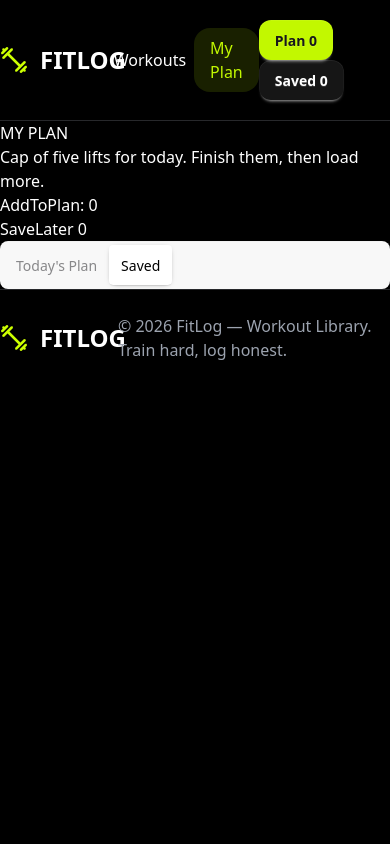
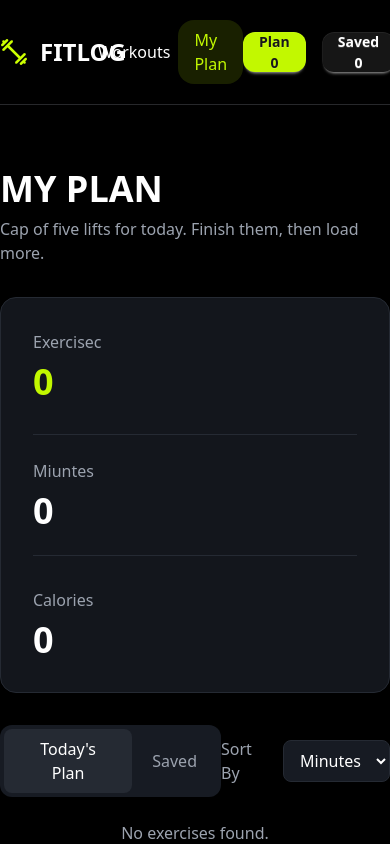
Before and after one commit to sagorhowlader1/fitlog-workout-library, a Next.js app: page /my-plan in a window 390 px wide. Shown: the top 844 px of the page. Built offline with nearby package versions, Linux system fonts and the light colour scheme.

Commit message:
added an saved and today tab complete

```diff
--- a/src/app/allLibrary/[id]/page.tsx
+++ b/src/app/allLibrary/[id]/page.tsx
@@ -1,4 +1,4 @@
-import AddToPlanBtn from "@/components/myPlanDetails/AddToPlanBtn";
+import AddToPlanBtn from "@/components/myPlanDetails/AddToPlan";
 import SeveLater from "@/components/myPlanDetails/SeveLater";
 import { ILibraryType } from "@/types/type";
 import Image from "next/image";
--- a/src/app/allLibrary/page.tsx
+++ b/src/app/allLibrary/page.tsx
@@ -8,6 +8,7 @@ const Page = () => {
     return (
         <div>
             all library | Total addToPlan: {addToPlan.length} <br /> | Total saveLater: {saveLater.length}
+
         </div>
     );
 };
--- a/src/app/my-plan/page.tsx
+++ b/src/app/my-plan/page.tsx
@@ -1,33 +1,171 @@
 "use client";
+
+import PlanCard from "@/components/todayPlan/PlanCard";
 import { MyPlanContext } from "@/context/MyPlanContext";
-import React, { useContext } from "react";
+import { ILibraryType } from "@/types/type";
+import React, { useContext, useMemo, useState } from "react";
 
 const MyPlan = () => {
   const { addToPlan, saveLater } = useContext(MyPlanContext);
-  console.log(addToPlan, saveLater, "addToPlan, saveLater");
+
+  const [activeTab, setActiveTab] = useState<"today" | "saved">(
+    "today"
+  );
+
+  const [sortBy, setSortBy] = useState<
+    "minutes" | "calories" | "rating"
+  >("minutes");
+
+  const [selectedExercise, setSelectedExercise] = useState<ILibraryType | null>(null);
+
+  const currentPlan = activeTab === "today" ? addToPlan : saveLater;
+
+  const totalMinutes = currentPlan.reduce(
+    (total, item) => total + Number(item.duration),
+    0
+  );
+
+  const totalCalories = currentPlan.reduce(
+    (total, item) => total + Number(item.caloriesBurned),
+    0
+  );
+
+  const exercises = useMemo(() => {
+    const list =
+    activeTab === "today"
+    ? [...addToPlan] : [...saveLater];
+
+
+    if(sortBy === "minutes") {
+      return list.sort(
+        (a, b) => b.duration - a.duration
+      );
+    }
+
+
+    if(sortBy === "calories") {
+      return list.sort(
+        (a, b) =>
+          b.caloriesBurned - a.caloriesBurned
+      );
+    }
+
+    return list.sort(
+      (a, b) => b.rating - a.rating
+    );
+
+  }, [activeTab, addToPlan, saveLater, sortBy]);
+
+
   return (
     <div className="container mx-auto">
-      <div>
-        <h2 className="uppercase">My Plan</h2>
-        <p>Cap of five lifts for today. Finish them, then load more.</p>
-      </div>
-      AddToPlan: {addToPlan.length} <br /> SaveLater {saveLater.length}
-      {/* name of each tab group should be unique */}
-      <div className="tabs tabs-box text-black">
-        <input
-          type="radio"
-          name="my_tabs_1"
-          className="tab"
-          aria-label={`Today's Plan`}
+      <div className="py-16">
+        <div>
+          <h2 className="uppercase font-bold text-4xl">My Plan</h2>
+          <p className="text-[#9CA3AF] py-2">
+            Cap of five lifts for today. Finish them, then load more.
+          </p>
+        </div>
 
-        />
-        <input
-          type="radio"
-          name="my_tabs_1"
-          className="tab"
-          aria-label="Saved"
-          defaultChecked
-        />
+        <div className="mt-6 border border-[#252a33] bg-[#13161c] rounded-2xl p-8">
+          <div className="grid grid-cols-1 md:grid-cols-3 gap-8">
+            <div>
+              <p className="text-[#9CA3AF]">Exercisec</p>
+              <h2 className="text-[#C2F800] text-4xl font-bold mt-2">
+                {addToPlan.length}
+              </h2>
+            </div>
+
+            <div className="border-y md:border-y-0 md:border-x border-[#252a33] px-0 md:px-8 py-6 md:py-0">
+              <p className="text-[#9CA3AF]">Miuntes</p>
+              <h2 className="text-white text-4xl font-bold mt-2">
+                {totalMinutes}
+              </h2>
+            </div>
+
+            <div>
+              <p className="text-[#9CA3AF]">Calories</p>
+              <h2 className="text-white text-4xl font-bold mt-2">
+                {totalCalories}
+              </h2>
+            </div>
+
+          </div>
+        </div>
+
+
+        <div className="mt-8 flex justify-between items-center">
+          <div className="flex bg-[#171b23] rounded-xl p-1">
+            <button
+            onClick={() => setActiveTab("today")}
+            className={`px-5 py-2 rounded-lg cursor-pointer ${
+              activeTab === "today" ? "bg-[#252a33] text-white" : "text-[#9CA3AF]"
+            }`}
+            >
+              {`Today's`} Plan
+            </button>
+
+            <button
+            onClick={() => setActiveTab("saved")}
+            className={`px-5 py-2 rounded-lg cursor-pointer ${
+              activeTab === "saved" ? "bg-[#252a33] text-white" : "text-[#9CA3AF]"
+            }`}>
+              Saved
+              </button>
+          </div>
+
+
+          <div className="flex items-center gap-3">
+            <span className="text-[#9CA3AF]">Sort By</span>
+
+            <select
+            value={sortBy}
+            onChange={(e) =>
+              setSortBy(
+                e.target.value as
+                | "minutes"
+                | "calories"
+                | "rating"
+              )
+            }
+            className="bg-[#171b23] border border-[#252a33] rounded-lg px-3 py-2 text-white outline-none cursor-pointer"
+            >
+              <option value="minutes">Minutes</option>
+              <option value="calories">Calories</option>
+              <option value="rating">Rating</option>
+            </select>
+            </div>
+        </div>
+
+        <div className="mt-6 space-y-4">
+          {exercises.map((item) => (
+            <PlanCard key={item.id} data={item} isSaved={activeTab === "saved"}
+            onViewDetails={setSelectedExercise}
+            />
+          ))}
+
+          {exercises.length === 0 && (
+            <div className="text-[#9CA3AF] text-center">
+              <p>No exercises found.</p>
+            </div>
+          )}
+
+        </div>
+
+        {selectedExercise && (
+          <div className="mt-8 border border-[#252a33] bg-[#13161c] rounded-2xl overflow-hidden">
+            <div className="flex justify-between items-center px-6 py-5 border-b border-[#252a33]">
+                <h2 className="text-white text-2xl font-bold uppercase">View Details</h2>
+            </div>
+
+            <button
+            onClick={() => setSelectedExercise(null)}
+            className="text-white text-xl cursor-pointer"
+            >
+              icon
+            </button>
+          </div>
+        )}
       </div>
     </div>
   );
--- a/src/components/homepage/LibraryCard.tsx
+++ b/src/components/homepage/LibraryCard.tsx
@@ -40,7 +40,7 @@ const LibraryCard = async ({ data }: ILibraryTypeProps) => {
                   alt="Image"
                   className="rounded-t-3xl"
                 />
-                <div className="ml-6 ">
+                <div className="ml-6">
                   <div className="flex items-center gap-2 py-5 uppercase">
                     {data.muscleGroups.map((muscle) => (
                       <p
--- a/src/components/shared/Navbar.tsx
+++ b/src/components/shared/Navbar.tsx
@@ -5,19 +5,12 @@ import Link from "next/link";
 import { usePathname } from "next/navigation";
 import { useContext } from "react";
 import { MyPlanContext } from "@/context/MyPlanContext";
+import { ILibraryType } from "@/types/type";
 
 
-const Navbar = ({data}) => {
-  // const { addToPlan, saveLater } = useContext(MyPlanContext);
-const { addToPlan, setAddToPlan, saveLater, setSaveLater } = useContext(MyPlanContext);
+const Navbar = ({data}: ILibraryType) => {
+  const { addToPlan, saveLater } = useContext(MyPlanContext);
 
-
-  const handleAddToPlan = () =>{
-    setAddToPlan([...addToPlan, data]);
-  };
-  const handleSaveLater = () =>{
-    setSaveLater([...saveLater, data]);
-  };
   const pathname = usePathname()
   return (
     <div className="sticky top-0 z-50">
@@ -41,22 +34,24 @@ const { addToPlan, setAddToPlan, saveLater, setSaveLater } = useContext(MyPlanCo
               </li>
             </ul>
 
-            <div className="gap-4">
-                 <Link href="/my-plan">
+            <div className="gap-4 flex">
+                 <div>
+                  <Link href="/my-plan">
                      <button
-                        onClick={() => handleAddToPlan()}
-                        className="btn rounded-xl border-none bg-[#C2F800]"
-                      >Plan {`${addToPlan.length}`}
+                        className="btn rounded-xl border-none gap-6 bg-[#C2F800]"
+                      >Plan {addToPlan.length}
                   </button>
                  </Link>
+                 </div>
 
-                  <Link href="/my-plan">
+                  <div>
+                    <Link href="/my-plan">
                   <button
-                        onClick={() => handleSaveLater()}
                         className="btn rounded-xl border-none bg-[#eaebe618] text-white"
-                      >Saved {`${saveLater.length}`}
+                      >Saved {saveLater.length}
                   </button>
                   </Link>
+                  </div>
             </div>
           </div>
         </nav>
--- /dev/null
+++ b/src/components/todayPlan/PlanCard.tsx
@@ -0,0 +1,102 @@
+"use client";
+
+import { MyPlanContext } from "@/context/MyPlanContext";
+import { ILibraryType } from "@/types/type";
+import Image from "next/image";
+import { useContext } from "react";
+import { FaRegClock, FaRegStar } from "react-icons/fa";
+import { FaFireFlameCurved, FaXmark } from "react-icons/fa6";
+import { IoCheckmarkSharp } from "react-icons/io5";
+
+interface ILibraryTypeProps {
+  data: ILibraryType;
+  id: number;
+  isSaved?: boolean;
+  onViewDetails: (data: ILibraryType) => void;
+}
+
+const PlanCard = ({
+  data,
+  isSaved = false,
+  onViewDetails,
+}: ILibraryTypeProps) => {
+  const { addToPlan, setAddToPlan, saveLater, setSaveLater } =
+    useContext(MyPlanContext);
+
+  const handleRemove = () => {
+    if (isSaved) {
+      setSaveLater((prev) => prev.filter((item) => item.id !== data.id));
+    } else {
+      setAddToPlan((prev) => prev.filter((item) => item.id !== data.id));
+    }
+  };
+
+  const handleAddToPlan = () => {
+    const alreadyExists = addToPlan.some((item) => item.id === data.id);
+
+    if (!alreadyExists) {
+      setAddToPlan((prev) => [...prev, data]);
+    }
+
+    setSaveLater((prev) => prev.filter((item) => item.id !== data.id));
+  };
+
+  return (
+    <div className="border border-[#252a33] bg-[#13161c] rounded-2xl p-4">
+      <div className="flex items-center gap-5">
+        <Image
+          src={data.image}
+          width={140}
+          height={90}
+          alt={data.name}
+          className="rounded-t-xl object-cover"
+        />
+
+        <div className="flex-1">
+          <p className="text-white text-2xl uppercase font-bold">{data.name}</p>
+          <p className="text-[#9CA3AF]">{data.equipment}</p>
+
+          <div className="flex gap-6 mt-4">
+            <p className="flex  gap-2 items-center text-[#9CA3AF]">
+              <FaRegClock />
+              {data.duration} min
+            </p>
+            <p className="flex gap-2 items-center text-[#9CA3AF]">
+              <FaFireFlameCurved />
+              {data.caloriesBurned} kcal
+            </p>
+            <p className="flex justify-between gap-2 items-center text-[#9CA3AF]">
+              <FaRegStar /> {data.rating}
+            </p>
+          </div>
+        </div>
+
+        <div className="flex items-center gap-3">
+          <button
+            className="px-5 py-2  border cursor-pointer border-[#374151] rounded-full
+            text-white text-sm"
+          >
+            View Details
+          </button>
+
+          {!isSaved && (
+            <button
+              className="flex items-center gap-1 cursor-pointer px-3 mx-2.5 py-2 bg-[#C2F800] rounded-full text-black
+            text-sm font-medium"
+            >
+              <IoCheckmarkSharp /> Mark as Done
+            </button>
+          )}
+          <button
+            className="cursor-pointer hover:text-[#525352f6]"
+            onClick={handleRemove}
+          >
+            <FaXmark />
+          </button>
+        </div>
+      </div>
+    </div>
+  );
+};
+
+export default PlanCard;
--- a/src/context/MyPlanContext.tsx
+++ b/src/context/MyPlanContext.tsx
@@ -1,11 +1,27 @@
 'use client';
+
+import { ILibraryType } from '@/types/type';
 import React, { createContext, ReactNode, useState } from 'react';
 
-export const MyPlanContext = createContext({});
+
+interface IMyPlanContext {
+    addToPlan: ILibraryType[];
+    setAddToPlan: React.Dispatch<React.SetStateAction<ILibraryType[]>>;
+    saveLater: ILibraryType[];
+    setSaveLater: React.Dispatch<React.SetStateAction<ILibraryType[]>>;
+
+}
+
+export const MyPlanContext = createContext({
+    addToPlan: [],
+    setAddToPlan: () => {},
+    saveLater: [],
+    setSaveLater: () => {},
+});
 
 const MyPlanProvider = ({children}: {children: ReactNode}) => {
-    const [addToPlan, setAddToPlan] = useState([]);
-    const [saveLater, setSaveLater] = useState([]);
+    const [addToPlan, setAddToPlan] = useState<ILibraryType[]>([]);
+    const [saveLater, setSaveLater] = useState<ILibraryType[]>([]);
 
     const sharedData = {
         addToPlan,
@@ -15,7 +31,9 @@ const MyPlanProvider = ({children}: {children: ReactNode}) => {
     };
 
     return (
-        <MyPlanContext.Provider value={sharedData}>{children}</MyPlanContext.Provider>
+        <MyPlanContext.Provider value={sharedData}>
+            {children}
+        </MyPlanContext.Provider>
     );
 };
 
```
Also changed, not shown: src/components/myPlanDetails/AddToPlan.tsx (renamed from src/components/myPlanDetails/AddToPlanBtn.tsx, +21 -3 lines), src/components/myPlanDetails/SeveLater.tsx (+22 -4 lines).
